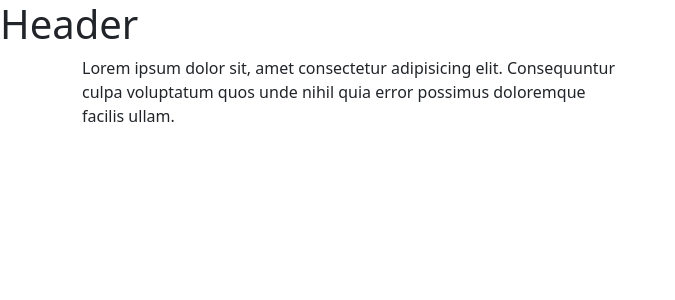
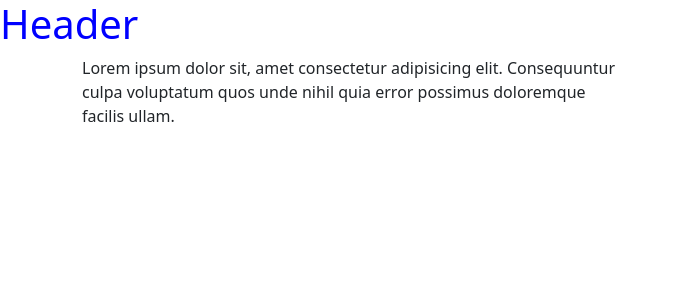
Before and after one commit to Bhavesh-Bhusare/recipe-book, an Angular app: page / in a window 1280 px wide. Shown: the top 300 px of the page, without its empty margins (0-675 px from the left). Built offline with nearby package versions, Linux system fonts and the light colour scheme.

Commit message:
Created RecipesComponent usind CLI

```diff
--- a/src/app/app.module.ts
+++ b/src/app/app.module.ts
@@ -5,11 +5,13 @@
 import { AppRoutingModule } from './app-routing.module';
 import { AppComponent } from './app.component';
 import { HeaderComponent } from './header/header.component';
+import { RecipesComponent } from './recipes/recipes.component';
 
 @NgModule({
   declarations: [
     AppComponent,
-    HeaderComponent
+    HeaderComponent,
+    RecipesComponent
   ],
   imports: [
     FormsModule,
--- /dev/null
+++ b/src/app/header/header.component.css
@@ -0,0 +1,3 @@
+h1 {
+    color: blue;
+}
--- a/src/app/header/header.component.ts
+++ b/src/app/header/header.component.ts
@@ -2,7 +2,10 @@
 
 @Component({
     selector: 'app-header',
-    templateUrl: './header.component.html'
+    templateUrl: './header.component.html',
+    styleUrls: [
+        'header.component.css',
+    ]
 })
 
 export class HeaderComponent {
--- /dev/null
+++ b/src/app/recipes/recipes.component.html
@@ -0,0 +1 @@
+<p>recipes works!</p>
--- /dev/null
+++ b/src/app/recipes/recipes.component.ts
@@ -0,0 +1,15 @@
+import { Component, OnInit } from '@angular/core';
+
+@Component({
+  selector: 'app-recipes',
+  templateUrl: './recipes.component.html',
+  styleUrls: ['./recipes.component.css']
+})
+export class RecipesComponent implements OnInit {
+
+  constructor() { }
+
+  ngOnInit(): void {
+  }
+
+}
```
Also changed, not shown: src/app/recipes/recipes.component.css (added).
